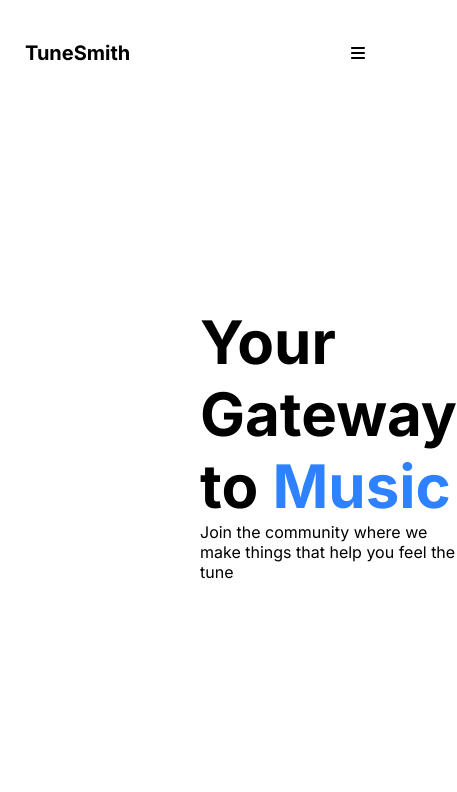
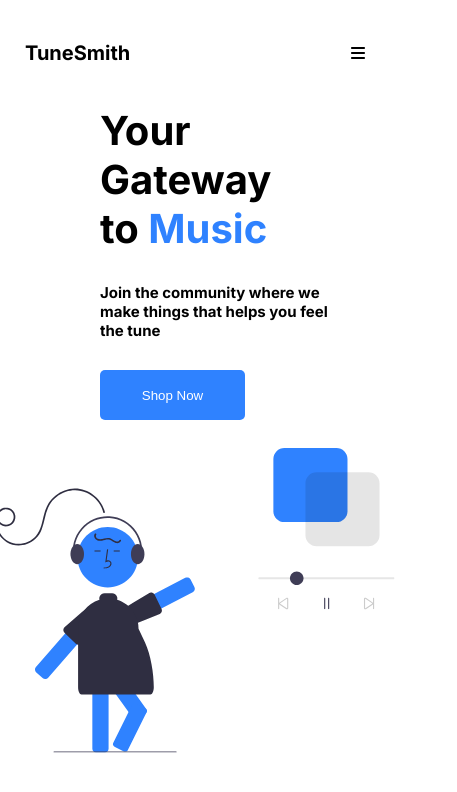
Before and after one commit to Tijil2111/w3btek-frontend, a Next.js app: page / in a window 390 px wide. Shown: the top 792 px of the page, 457 px wide, since content can reach past the window. Built offline with nearby package versions, Linux system fonts and the light colour scheme.

Commit message:
Home Page Main Div completed

```diff
--- a/Components/Header.jsx
+++ b/Components/Header.jsx
@@ -15,7 +15,7 @@ export default function Header() {
 
       <div>
         <FontAwesomeIcon icon={faBars} id={styles.icon} />
-        <ul id={styles.navList}>
+        <ul className={styles.navList}>
           <li className={`${styles.navListItem}`}>
             <Link href="/features">
               <div className={styles.navLink}>Our Features</div>
--- a/package.json
+++ b/package.json
@@ -9,6 +9,8 @@
     "lint": "next lint"
   },
   "dependencies": {
+    "@fortawesome/fontawesome-svg-core": "^6.1.1",
+    "@fortawesome/free-brands-svg-icons": "^6.1.1",
     "@fortawesome/free-solid-svg-icons": "^6.1.1",
     "@fortawesome/react-fontawesome": "^0.1.18",
     "next": "12.1.6",
--- a/pages/index.js
+++ b/pages/index.js
@@ -19,10 +19,18 @@ export default function Home() {
           <div className={styles.text1}>
             to <span className={styles.text2}>Music</span>
           </div>
-          <div>
-            Join the community where we make things that help you feel the tune
+          <div className={styles.subDiv}>
+            <div className={styles.subText}>Join the community where we</div>
+            <div className={styles.subText}>
+              make things that helps you feel
+            </div>
+            <div className={styles.subText}>the tune</div>
+          </div>
+          <div className={styles.buttonDiv}>
+            <button className={styles.button}>Shop Now</button>
           </div>
         </div>
+        <img src="/music1.svg" className={styles.image}></img>
       </div>
     </div>
   );
--- a/styles/Header.module.css
+++ b/styles/Header.module.css
@@ -16,7 +16,7 @@
   cursor: pointer;
 }
 
-#navList {
+.navList {
   display: flex;
   align-items: center;
 }
@@ -96,7 +96,7 @@
   #icon {
     display: block;
   }
-  #navList {
+  .navList {
     display: none;
   }
   .navListItem {
--- a/styles/Home.module.css
+++ b/styles/Home.module.css
@@ -5,7 +5,7 @@
 .sideTitle {
   display: flex;
   flex-direction: column;
-  margin-top: 200px;
+  justify-content: center;
   margin-left: 200px;
 }
 .text1 {
@@ -15,3 +15,49 @@
 .text2 {
   color: #2f82ff;
 }
+.subText {
+  font-weight: bold;
+  font-size: 20px;
+}
+
+.subDiv {
+  padding-top: 30px;
+}
+.buttonDiv {
+  padding-top: 30px;
+}
+.button {
+  height: 50px;
+  width: 145px;
+  border: none;
+  background-color: #2f82ff;
+  color: white;
+  border-radius: 5px;
+}
+
+@media only screen and (max-width: 700px) {
+  .mainDiv {
+    display: flex;
+    flex-direction: column;
+  }
+  .text1 {
+    font-size: 40px;
+    font-weight: bold;
+  }
+  .subText {
+    font-weight: bold;
+    font-size: 15px;
+  }
+
+  .image {
+    height: 400px;
+    width: 400px;
+    align-self: center;
+  }
+  .sideTitle {
+    display: flex;
+    flex-direction: column;
+    justify-content: center;
+    margin-left: 100px;
+  }
+}
```
Also changed, not shown: 2 other files (tests, documents, lock files or other folders).
